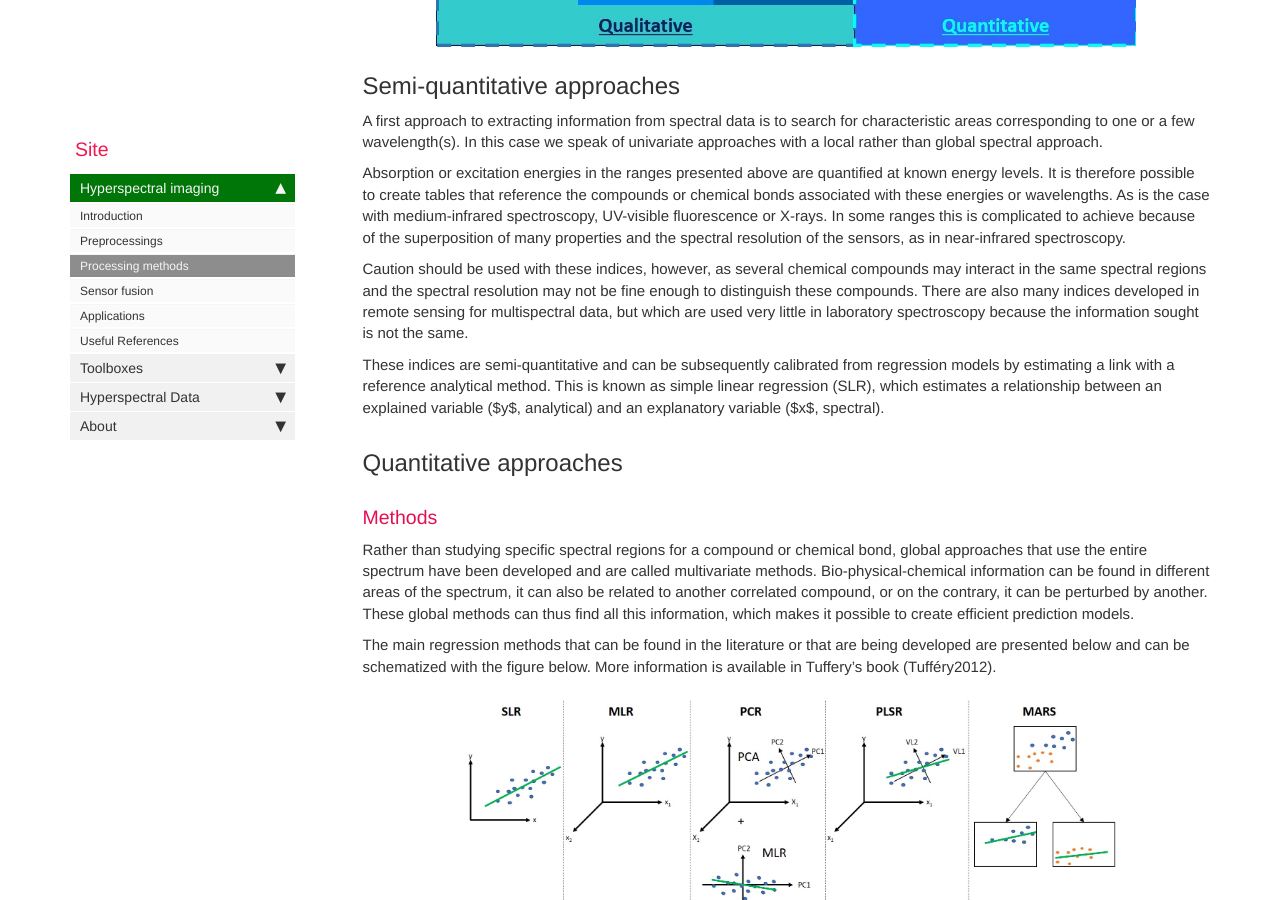
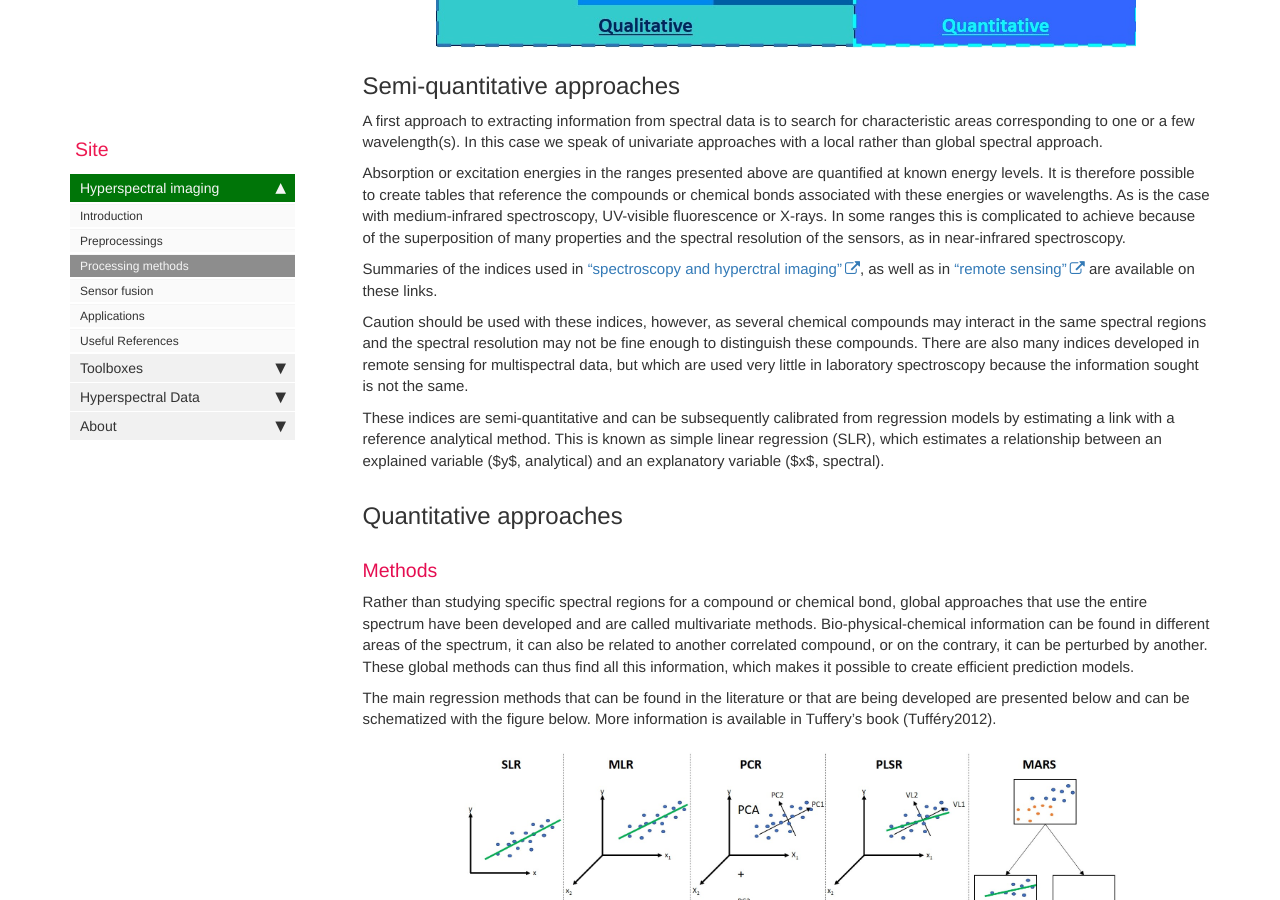
Before and after one commit to JacqKevin/JacqKevin.github.io, a Jekyll site: the page built from pages/Hyperspectral/ProcessingMethods.md, in a window 1280 px wide and 900 px high, scrolled down 1037 px. Built offline with Jekyll 4.4.1, drawn with Linux system fonts in a browser that asks for light colours; comment, search, counter and statistics services are not loaded.

Commit message:
Update ProcessingMethods.md

```diff
--- a/pages/Hyperspectral/ProcessingMethods.md
+++ b/pages/Hyperspectral/ProcessingMethods.md
@@ -12,6 +12,8 @@ permalink: Processing_Methods_HSI.html
 A first approach to extracting information from spectral data is to search for characteristic areas corresponding to one or a few wavelength(s). In this case we speak of univariate approaches with a local rather than global spectral approach.
 
 Absorption or excitation energies in the ranges presented above are quantified at known energy levels. It is therefore possible to create tables that reference the compounds or chemical bonds associated with these energies or wavelengths. As is the case with medium-infrared spectroscopy, UV-visible fluorescence or X-rays. In some ranges this is complicated to achieve because of the superposition of many properties and the spectral resolution of the sensors, as in near-infrared spectroscopy.
+
+Summaries of the indices used in <a href="https://jacqkevin.github.io/HSI_SpectralIndices_Lab.html">"spectroscopy and hyperctral imaging"</a>, as well as in <a href="https://jacqkevin.github.io/HSI_SpectralIndices_RS.html">"remote sensing"</a> are available on these links.
 
 Caution should be used with these indices, however, as several chemical compounds may interact in the same spectral regions and the spectral resolution may not be fine enough to distinguish these compounds. There are also many indices developed in remote sensing for multispectral data, but which are used very little in laboratory spectroscopy because the information sought is not the same.
 
```
